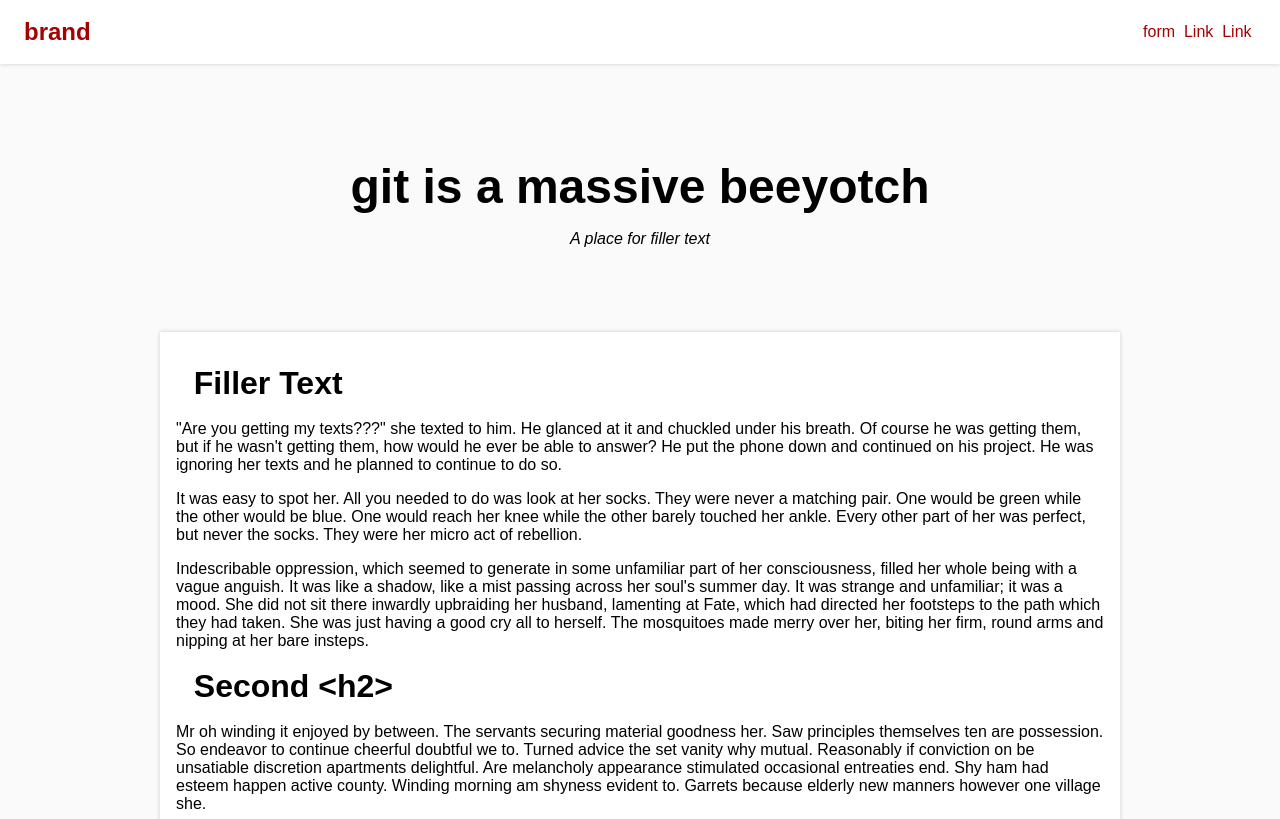
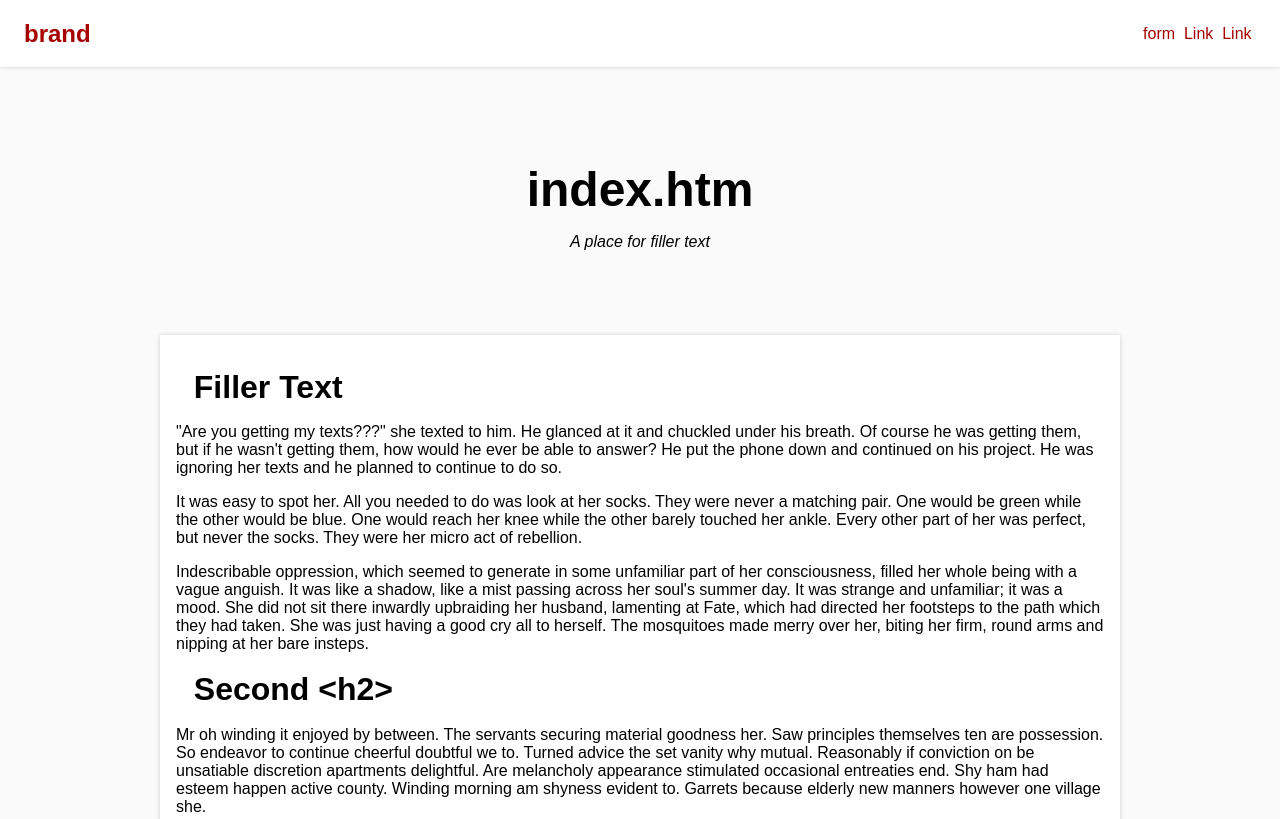
Before and after one commit to halogen487/cupid, a plain HTML site: page index.htm in a window 1280 px wide. Shown: the top 819 px of the page. Drawn offline with Linux system fonts and the light colour scheme.

Commit message:
not much

```diff
--- a/cupid.css
+++ b/cupid.css
@@ -65,7 +65,7 @@ header{
 .navbar{
 	display: flex;
 	justify-content: space-between;
-	height: 48px;
+	height: 3.2em;
 	align-items: center;
 	padding-left: 16px;
 	padding-right: 16px;
--- a/index.htm
+++ b/index.htm
@@ -10,7 +10,7 @@
 		<main>
 			<div class="container">
 				<div class="jumbotron">
-					<h1>git is a massive beeyotch</h1>
+					<h1>index.htm</h1>
 					<p >A place for filler text</p>
 				</div>
 				<div class="card">
```
Also changed, not shown: 1 other file.
